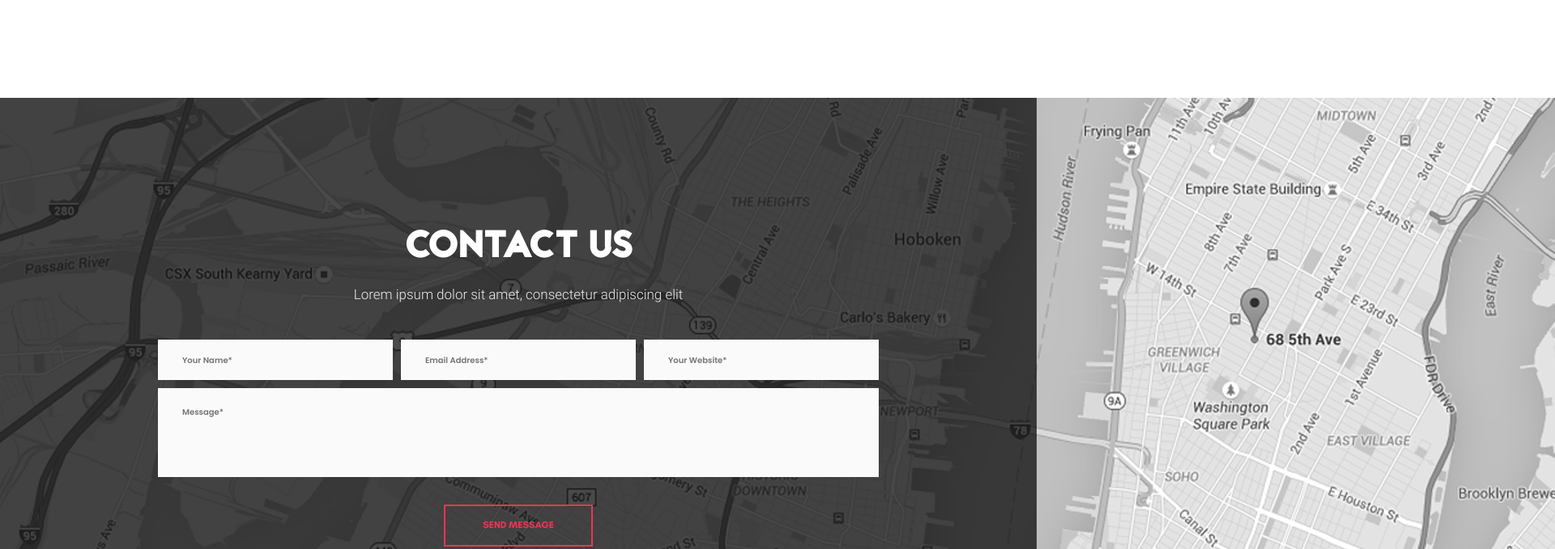
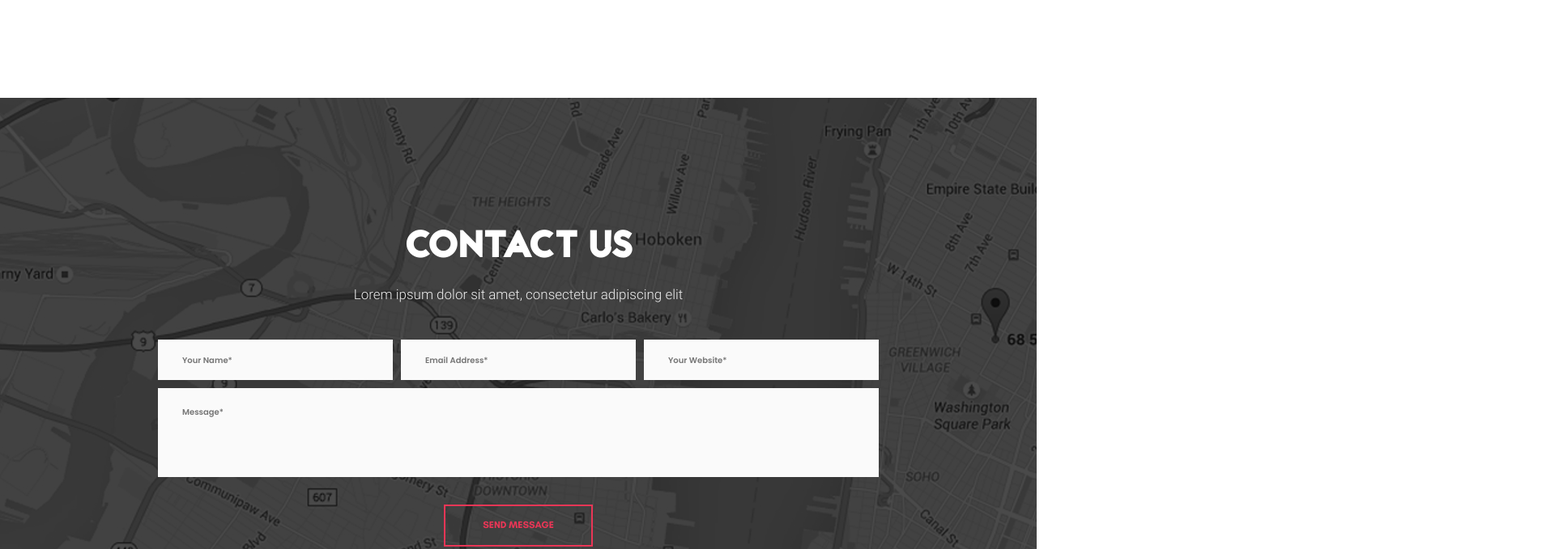
Before and after one commit to Chota07/final-exam, a plain HTML site: page index.html in a window 1280 px wide. Shown: the part 7400-8079 px from the top of the page at 81% size, 1920 px wide, since content can reach past the window. Drawn offline with Linux system fonts and the light colour scheme.

Commit message:
fixed minor errors

```diff
--- a/assets/styles/style.css
+++ b/assets/styles/style.css
@@ -1,3 +1,6 @@
+body{
+    /* overflow-x: hidden; */
+}
 header{
     display: flex;
     width: 100%;
@@ -679,6 +682,9 @@ header{
 }
 .contact-us img{
     position: absolute;
+    width: 100%;
+    height: 660px;
+    object-fit: cover;
     z-index: -2;
 }
 .con-us{
@@ -801,3 +807,4 @@ footer{
 .footer-box img{
     height: 22px;
 }
+/* footer end */
--- a/index.html
+++ b/index.html
@@ -24,6 +24,7 @@
         <link rel="shortcut icon" href="!!!" type="svg">
         <link rel="stylesheet" href="./assets/styles/reset.css">
         <link rel="stylesheet" href="./assets/fonts/fonts.css">
+        <link rel="stylesheet" href="./assets/styles/media.css">
         <link rel="stylesheet" href="./assets/styles/style.css">
         <title>web designer</title>
     </head>
```
Also changed, not shown: assets/styles/media.css (added), 1 other file.
